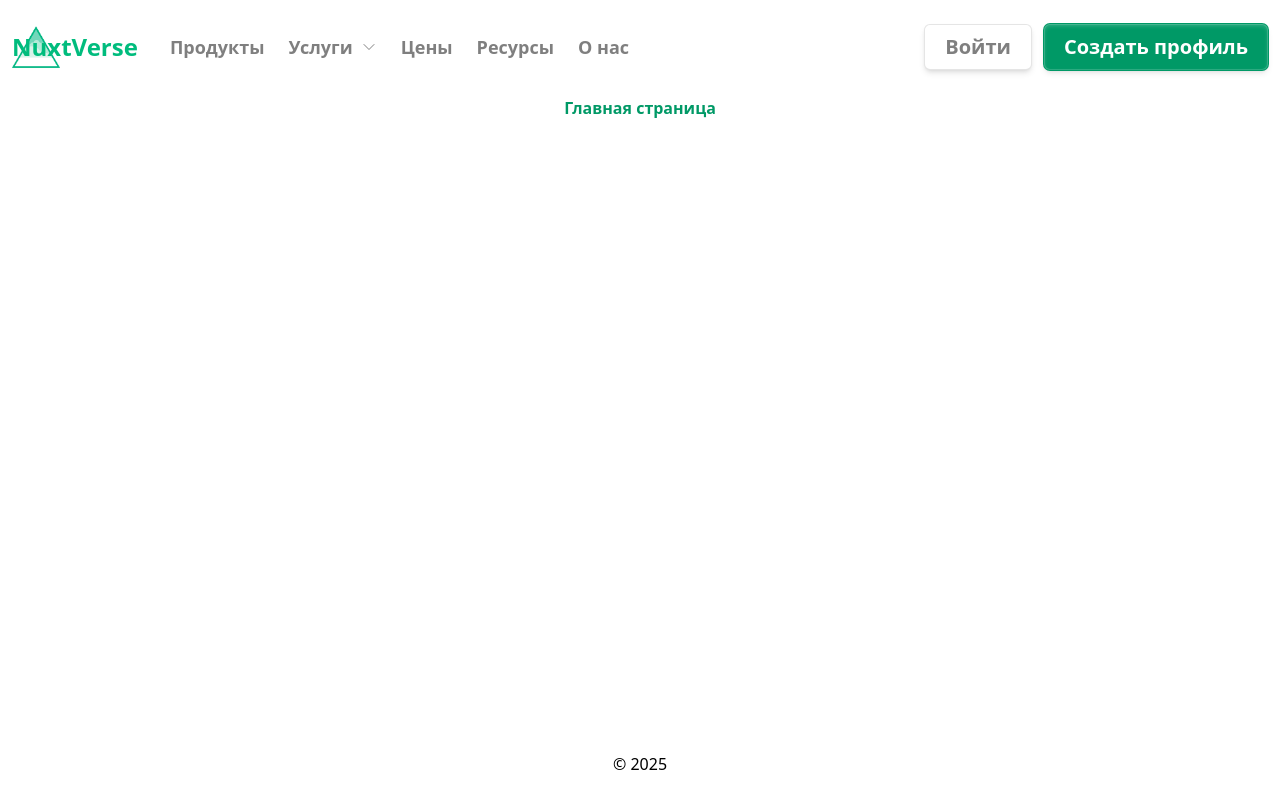
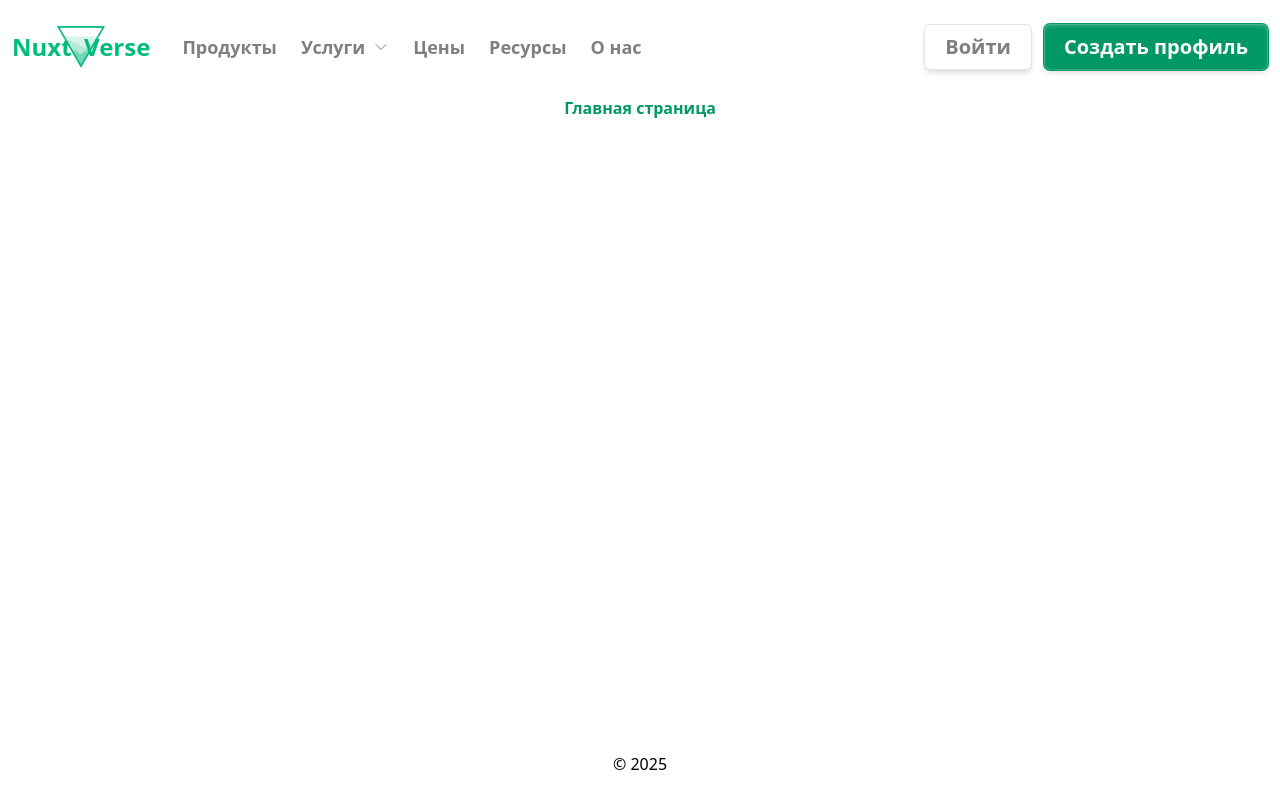
Before and after one commit to olegnastyle/front_nuxtverse, a Nuxt app: page / in a window 1280 px wide. Built offline with nearby package versions, Linux system fonts and the light colour scheme.

Commit message:
upd * logo

```diff
--- a/components/AppHeader.vue
+++ b/components/AppHeader.vue
@@ -3,11 +3,11 @@
         <div class="flex flex-wrap items-center justify-between">
             <!-- десктопная шапка -->
             <nav class="flex items-center gap-8">
-                <NuxtLink to="/" class="flex items-center gap-3 relative">
-                    <img class="absolute -z-1 w-12 h-12" src="@/public/favicon.png" alt="Логотип">
-                    <p class="font-bold text-2xl text-emerald-500">NuxtVerse</p>
+                <NuxtLink to="/" class="flex items-center justify-center gap-3 relative">
+                    <img class="absolute w-12 h-12 rotate-180" src="@/public/favicon.png" alt="Логотип">
+                    <p class="font-bold text-2xl text-emerald-500">Nuxt &nbsp;<span class="relative z-10">Verse</span></p>
                 </NuxtLink>
-                <ul class="hidden lg:flex items-center gap-6 text-lg font-semibold">
+                <ul class="hidden lg:flex items-center gap-6 text-lg font-semibold ">
                     <li>
                         <a class="flex gap-2 text-black/50 hover:text-black/80 active:text-emerald-600" href="#">Продукты</a>
                     </li>
@@ -18,9 +18,9 @@
                                 <path stroke-linecap="round" stroke-linejoin="round" d="m19.5 8.25-7.5 7.5-7.5-7.5" />
                             </svg>
                         </span>
-                        <ul class="hidden absolute top-7 z-50 w-96 p-2 bg-white rounded-lg border border-black/10">
+                        <ul class="hidden absolute top-7 z-50 w-96 p-2 bg-white rounded-lg border border-black/10 ">
                                 <li>
-                                    <a href="#" class="flex gap-3 w-full p-2 rounded-md hover:bg-emerald-600/10 active:bg-emerald-600/20">
+                                    <a href="#" class="flex gap-3 w-full p-2 rounded-md hover:bg-emerald-600/10 active:bg-emerald-600/20 transition-all">
                                         <svg class="text-emerald-600 size-8" xmlns="http://www.w3.org/2000/svg" viewBox="0 0 24 24" fill="currentColor"><path d="M2 4C2 3.44772 2.44772 3 3 3H21C21.5523 3 22 3.44772 22 4V20C22 20.5523 21.5523 21 21 21H3C2.44772 21 2 20.5523 2 20V4ZM4 5V19H20V5H4ZM6 7H12V13H6V7ZM8 9V11H10V9H8ZM14 9H18V7H14V9ZM18 13H14V11H18V13ZM6 15V17L18 17V15L6 15Z"></path></svg>
                                         <div>
                                             <h3>Блог</h3>
@@ -29,7 +29,7 @@
                                     </a>
                                 </li>
                                 <li>
-                                    <a href="#" class="flex gap-3 w-full p-2 rounded-md hover:bg-emerald-600/10 active:bg-emerald-600/20">
+                                    <a href="#" class="flex gap-3 w-full p-2 rounded-md hover:bg-emerald-600/10 active:bg-emerald-600/20 transition-all">
                                         <svg class="text-emerald-600 size-10" xmlns="http://www.w3.org/2000/svg" viewBox="0 0 24 24" fill="currentColor"><path d="M12 20H20V22H12C6.47715 22 2 17.5228 2 12C2 6.47715 6.47715 2 12 2C17.5228 2 22 6.47715 22 12C22 14.2512 21.2561 16.3287 20.0007 18H17.2916C18.9525 16.5341 20 14.3894 20 12C20 7.58172 16.4183 4 12 4C7.58172 4 4 7.58172 4 12C4 16.4183 7.58172 20 12 20ZM12 10C10.8954 10 10 9.10457 10 8C10 6.89543 10.8954 6 12 6C13.1046 6 14 6.89543 14 8C14 9.10457 13.1046 10 12 10ZM8 14C6.89543 14 6 13.1046 6 12C6 10.8954 6.89543 10 8 10C9.10457 10 10 10.8954 10 12C10 13.1046 9.10457 14 8 14ZM16 14C14.8954 14 14 13.1046 14 12C14 10.8954 14.8954 10 16 10C17.1046 10 18 10.8954 18 12C18 13.1046 17.1046 14 16 14ZM12 18C10.8954 18 10 17.1046 10 16C10 14.8954 10.8954 14 12 14C13.1046 14 14 14.8954 14 16C14 17.1046 13.1046 18 12 18Z"></path></svg>
                                         <div>
                                             <h3>Видео гайды</h3>
@@ -38,7 +38,7 @@
                                     </a>
                                 </li>
                                 <li>
-                                    <a href="#" class="flex gap-3 w-full p-2 rounded-md hover:bg-emerald-600/10 active:bg-emerald-600/20">
+                                    <a href="#" class="flex gap-3 w-full p-2 rounded-md hover:bg-emerald-600/10 active:bg-emerald-600/20 transition-all">
                                         <svg class="text-emerald-600 size-10" xmlns="http://www.w3.org/2000/svg" viewBox="0 0 24 24" fill="currentColor"><path d="M10.9999 12L3.92886 19.0711L2.51465 17.6569L8.1715 12L2.51465 6.34317L3.92886 4.92896L10.9999 12ZM10.9999 19H20.9999V21H10.9999V19Z"></path></svg>
                                         <div>
                                             <h3>Документация</h3>
```
